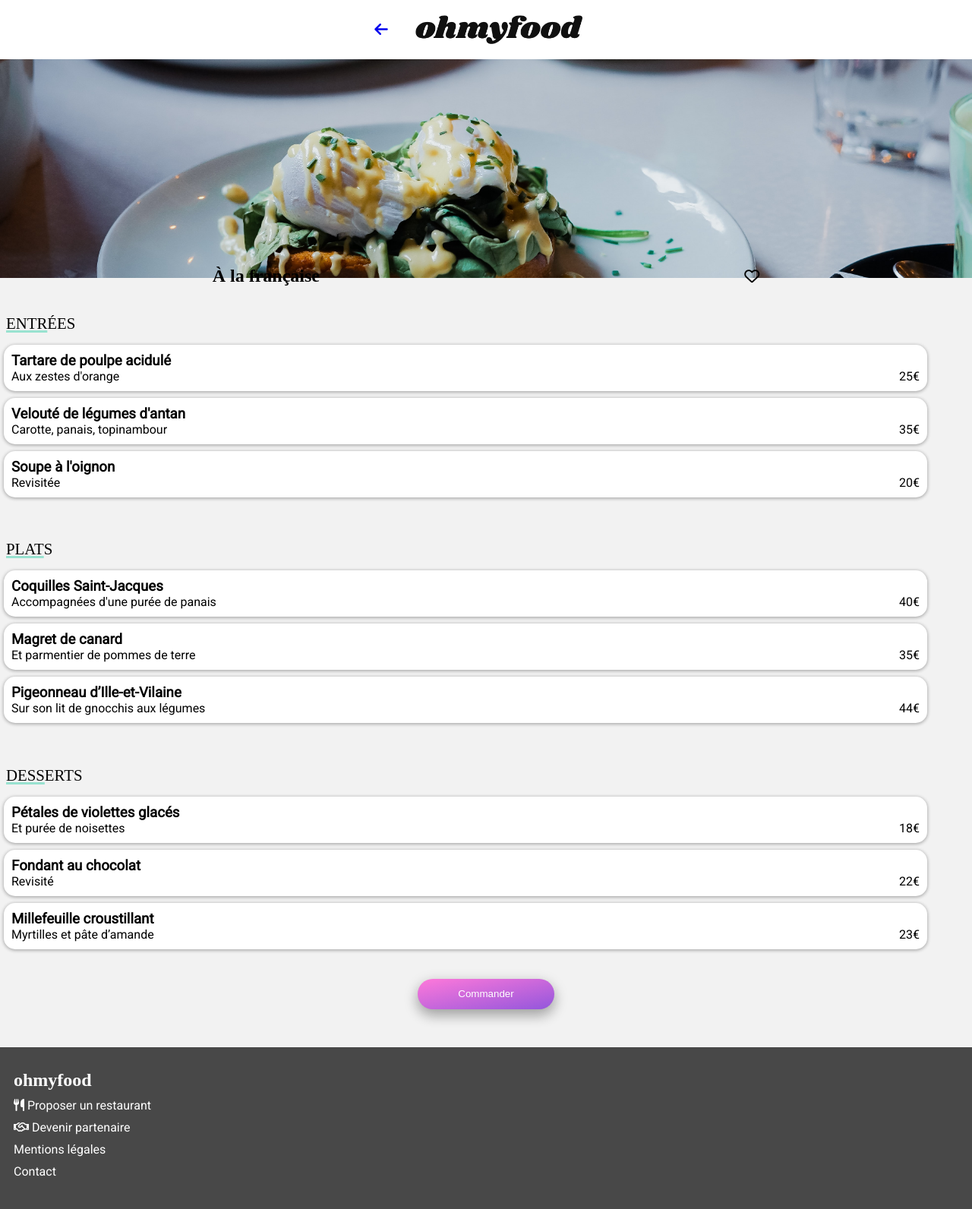
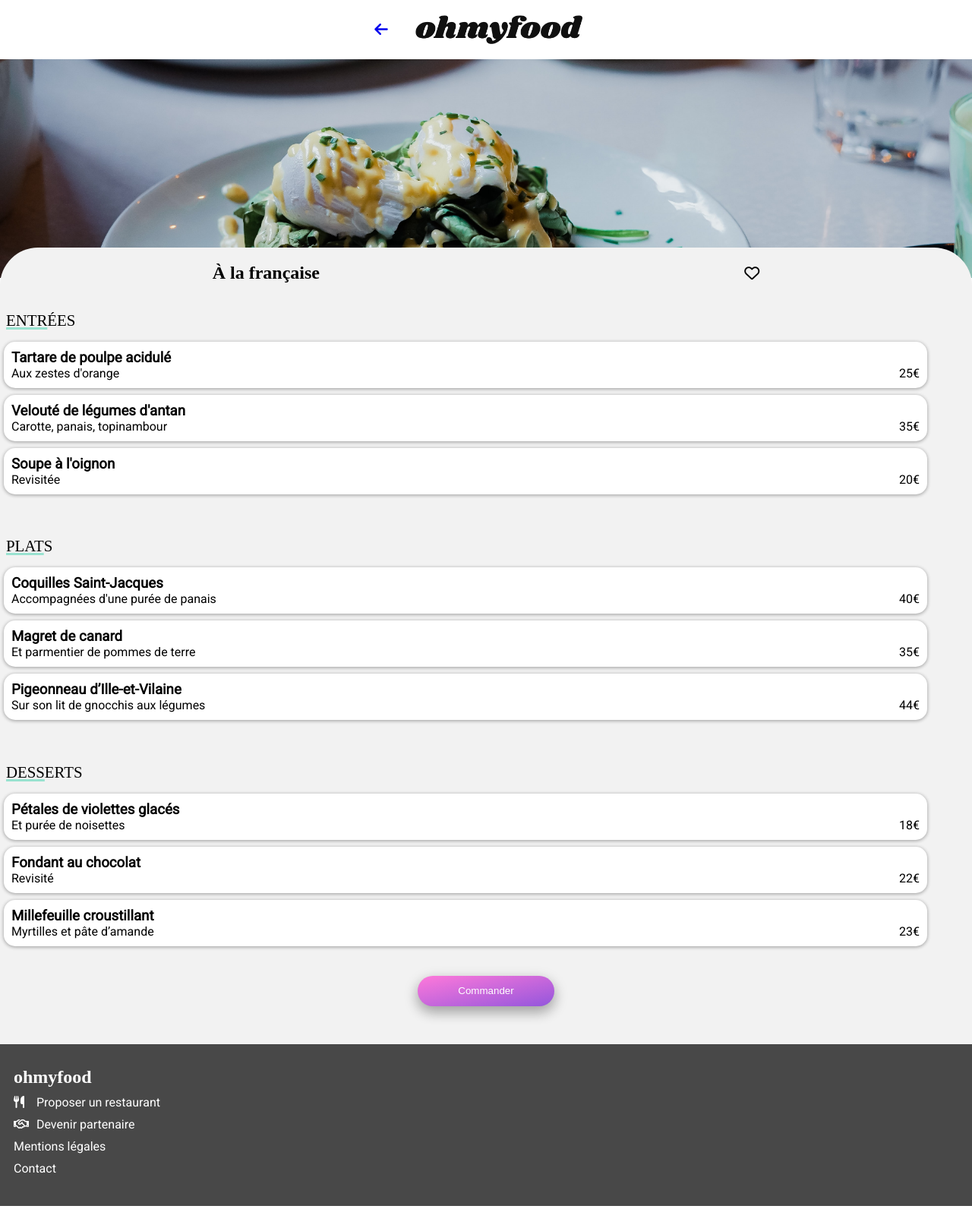
Before and after one commit to megumiR/MegumiRENAUXSHONO_3_18092021, a plain HTML site: page menu-aLaFrancaise/menu1.html in a window 1280 px wide. Shown: the whole page at 76% size. Drawn offline with nearby package versions, Linux system fonts and the light colour scheme; files that its build step writes are made by us from their sources.

Commit message:
Change d img a background img pour la page menu

```diff
--- a/menu-aLaFrancaise/menu1.html
+++ b/menu-aLaFrancaise/menu1.html
@@ -32,13 +32,13 @@
                 </a>
             </div>
         </header>
-        <div>
-            <img
+        <div class="catchyimg catchyimg--size">
+        <!--    <img
                 src="../images/restaurants/toa-heftiba-DQKerTsQwi0-unsplash.jpg"
                 alt=""
-                class="catchyimg catchyimg--size"
 
-            />
+
+            />-->
         </div>
         <article class="art art--bgcolor art--border">
             <header class="art__header">
@@ -307,19 +307,26 @@
             </div>
         </article>
 
+
         <footer class="footer footer--textcolor footer--bgcolor footer--padding">
             <h2 class="footer--textmargin">ohmyfood</h2>
             <ul class="footer__list--deco footer__list--padding footer--textmargin">
                 <li class="footer__list--padding">
-                    <i class="fas fa-utensils"></i>
-                    Proposer un restaurant
+                    <a href="#" class="footer__list--deco">
+                        <i class="fas fa-utensils footer__listicon--width"></i>
+                        Proposer un restaurant
+                    </a>
                 </li>
                 <li class="footer__list--padding">
-                    <i class="far fa-handshake"></i>
-                    Devenir partenaire
+                    <a href="#" class="footer__list--deco">
+                        <i class="far fa-handshake footer__listicon--width"></i>
+                        Devenir partenaire
+                    </a>
                 </li>
                 <li class="footer__list--padding">
-                    Mentions légales
+                    <a href="#" class="footer__list--deco">
+                        Mentions légales
+                    </a>
                 </li>
                 <li class="footer__list--padding">
                     <a href="mailto:mmmmmmm@gmail.com" class="footer__list--deco">
--- a/menu-aLaFrancaise/sass/main.scss
+++ b/menu-aLaFrancaise/sass/main.scss
@@ -66,10 +66,12 @@ $flex-wrap: wrap;
 
 /*div img*/
 .catchyimg{
-    object-fit: cover;
+    background-image: url("../../images/restaurants/toa-heftiba-DQKerTsQwi0-unsplash.jpg");
+    background-size: cover;
+    background-position: center;
     &--size{
         width: 100%;
-        height: 10rem;
+        height: 14rem;
         @media all and (min-width:1024px){
             height: 18rem;
         }
@@ -87,7 +89,7 @@ $flex-wrap: wrap;
         background-color: #f2f2f2; /*background doesnt wanna be on top*/
     }
     &--border{
-        border-radius: 20px 20px 0 0;
+        border-radius: 50px 50px 0 0;
     }
     &__header{
         @include flex($justifyCo-saround);
@@ -257,16 +259,17 @@ $card-shadow: 0 1px 5px 0 rgba(0, 0, 0, 0.2), 0 1px 5px 0 rgba(0, 0, 0, 0.19);
 
 
 /*footer*/
+$footerTextcolor: #fff;
 
 .footer{
     &--textmargin{
     margin: 0;
     }
     &--textcolor {
-        color: #fff;
+        color: $footerTextcolor;
     }
     &--textcolor a {
-        color: #fff;
+        color: $footerTextcolor;
     }
     &--bgcolor{
         background-color: #484848;
@@ -283,4 +286,9 @@ $card-shadow: 0 1px 5px 0 rgba(0, 0, 0, 0.2), 0 1px 5px 0 rgba(0, 0, 0, 0.19);
             padding: 5px 0 5px 0;
         }
     }
+    &__listicon{
+        &--width{
+            width: 26px;
+        }
+    }
 }
--- a/sass/main.scss
+++ b/sass/main.scss
@@ -145,6 +145,9 @@ $btn-border-radius: 20px;
         transition: transform 200ms 50ms;
         &:hover{
             transform: scale(1.03);
+/*Au survol, la couleur de fond des boutons principaux devra légèrement s’éclaircir.
+            L’ombre portée devra également être plus visible.
+            */
         }
 
         &--color{
@@ -233,6 +236,8 @@ $btn-border-radius: 20px;
 /*$paddingMain: (50px 20px 50px 20px);*/
 $card-border-radius: 20px;
 
+
+
 .art{
     &--bgcolor{
         background-color: #f2f2f2;
@@ -275,9 +280,23 @@ $card-border-radius: 20px;
             display: flex;
             margin-left: 15px;
             margin-top: 10px;
+
+            transition: transform 400ms 50ms;
+            &:hover{
+                cursor: pointer;
+                transform: scale(1.05);
+            }
         }
         &--textmargin{
             margin: 0;
+        }
+        &--textdeco{
+            text-decoration: none;
+            list-style-type: none;
+            color: #000;
+        }
+        &--textdeco a{
+            color: #000;
         }
         &--iconmargin{
             margin-left: auto;
@@ -288,19 +307,18 @@ $card-border-radius: 20px;
             position: relative;
             height: 45px;
 
-            transition: transform 400ms ease-in-out 50ms, opacity 300ms 100ms;
+            transition: transform 400ms ease-in-out 50ms, opacity 350ms 100ms;
             transform-origin: center;
             &:hover{
                 cursor: pointer;
                 transform: scale(1.2);
                 opacity: 0;
-            } /*
+            }
             &:not(hover) + .art__card--iconNocolor{
                 opacity: 1;
-            }*/
+            }
             &:active{
                 &.art__card--iconcolor{
-                    transform: rotate(1turn);
                     opacity: 1;
                 }
             }     /*animation !!!!*/
@@ -315,10 +333,10 @@ $card-border-radius: 20px;
 
         }
         &--iconcolor{
-            /*opacity: 0;*/
+            opacity: 0;
             color: #FF79DA;
             transform: rotate(-1turn);
-            transition: transform 500ms ease-in-out, opacity 250ms;
+            transition: opacity 250ms;
         }
     }
 }
@@ -352,4 +370,9 @@ $footerTextcolor: #fff;
             padding: 5px 0 5px 0;
         }
     }
+    &__listicon{
+        &--width{
+            width: 26px;
+        }
+    }
 }
```
Also changed, not shown: index.html (+16 -2 lines).
